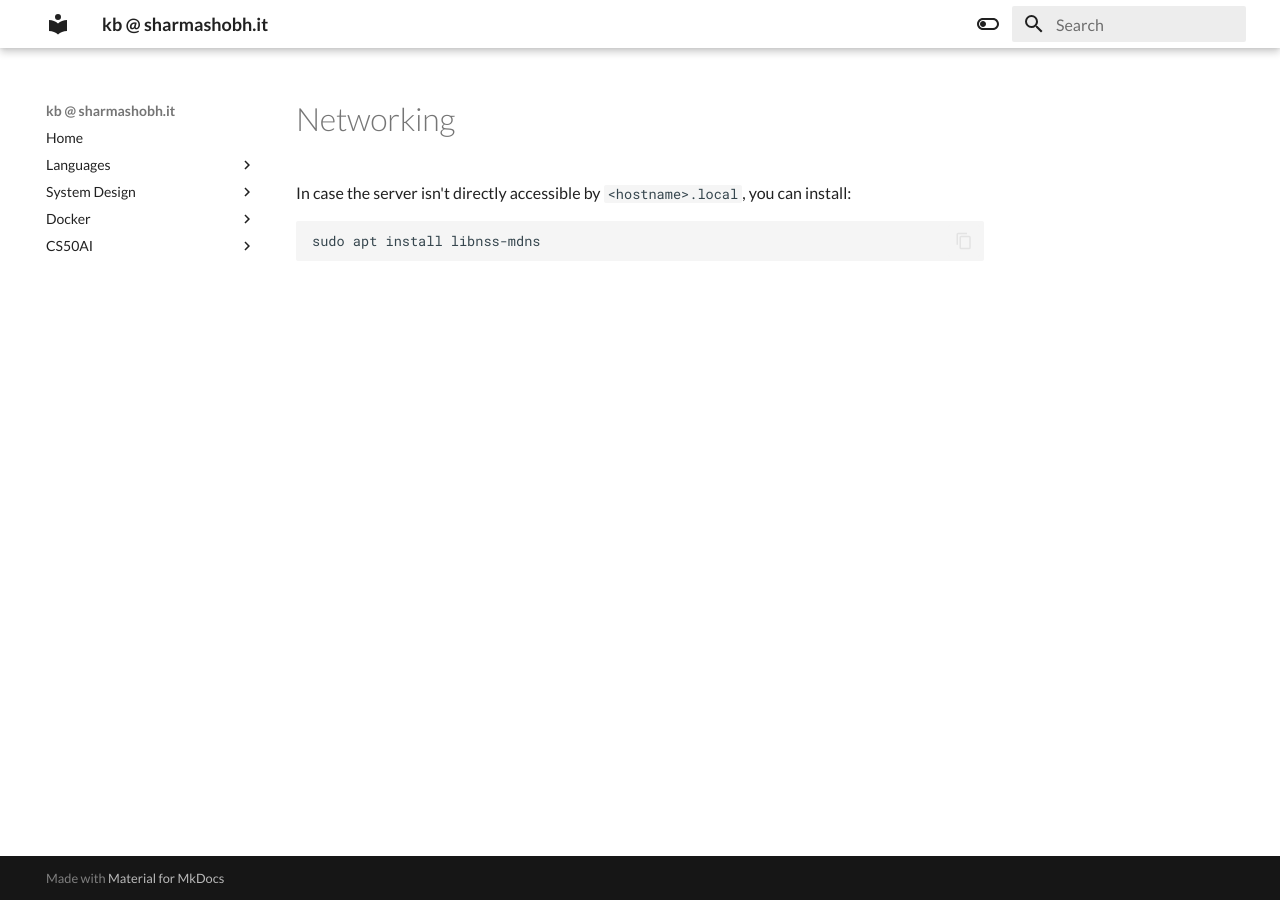
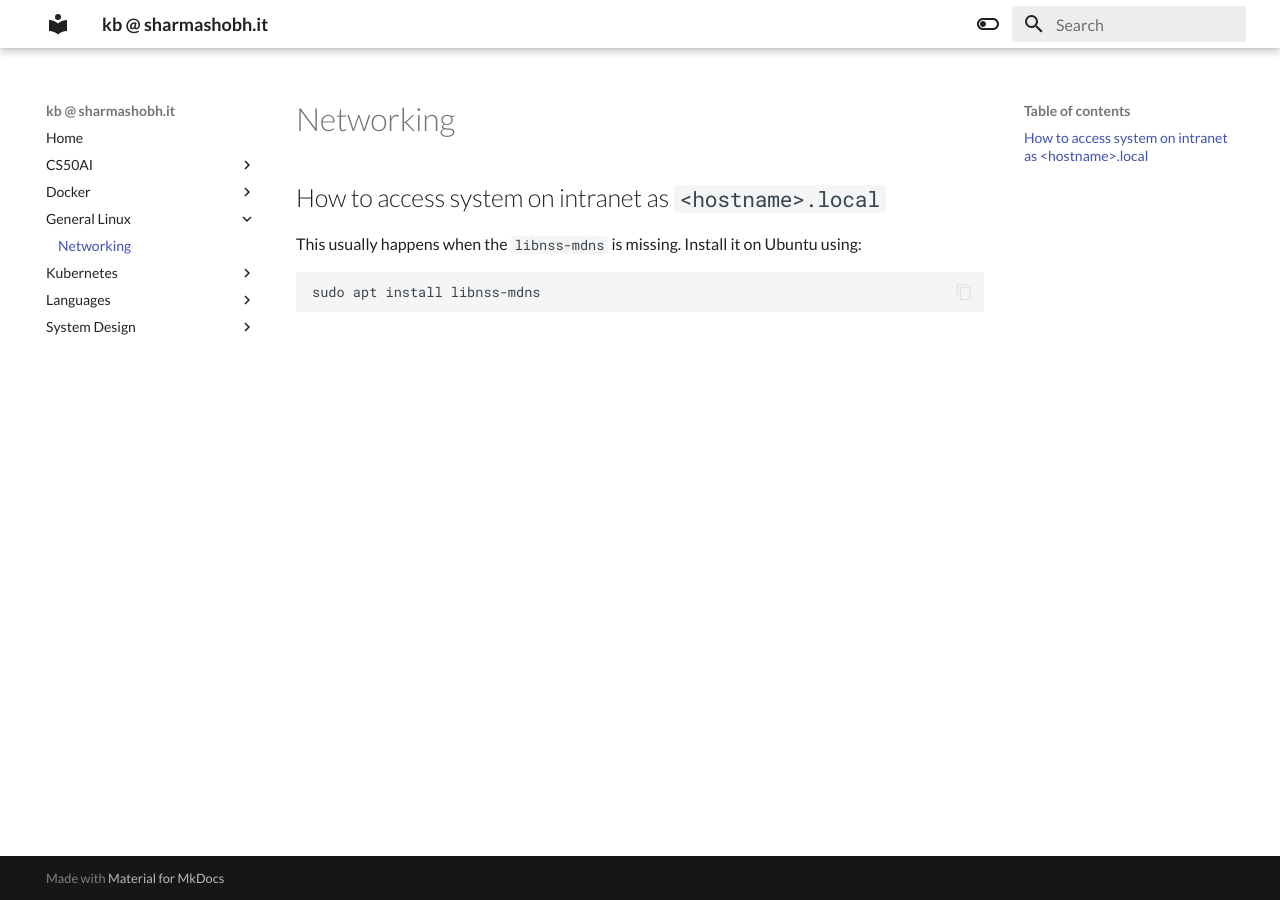
Before and after one commit to sharmashobhit/kb, an MkDocs documentation site: the page built from docs/General Linux/Networking.md, in a window 1280 px wide. Built offline with MkDocs 1.6.1 and Material for MkDocs 9.7.7, drawn with Linux system fonts in a browser that asks for light colours.

Commit message:
vault backup: 2023-04-06 18:50:51

````diff
--- a/docs/General Linux/Networking.md
+++ b/docs/General Linux/Networking.md
@@ -1,4 +1,9 @@
-In case the server isn't directly accessible by `<hostname>.local`, you can install:
-```sh
+# Networking
+
+## How to access system on intranet as `<hostname>.local`
+
+This usually happens when the `libnss-mdns` is missing. Install it on Ubuntu using:
+
+```bash
 sudo apt install libnss-mdns
 ```
````
Also changed, not shown: docs/Kubernetes/Cheatsheet.md (renamed from docs/k8s/cheatsheet.md, +3 -1 lines), docs/Kubernetes/Flux/Cheatsheet.md (added, +9 -0 lines), docs/.pages (deleted), 1 other file.
